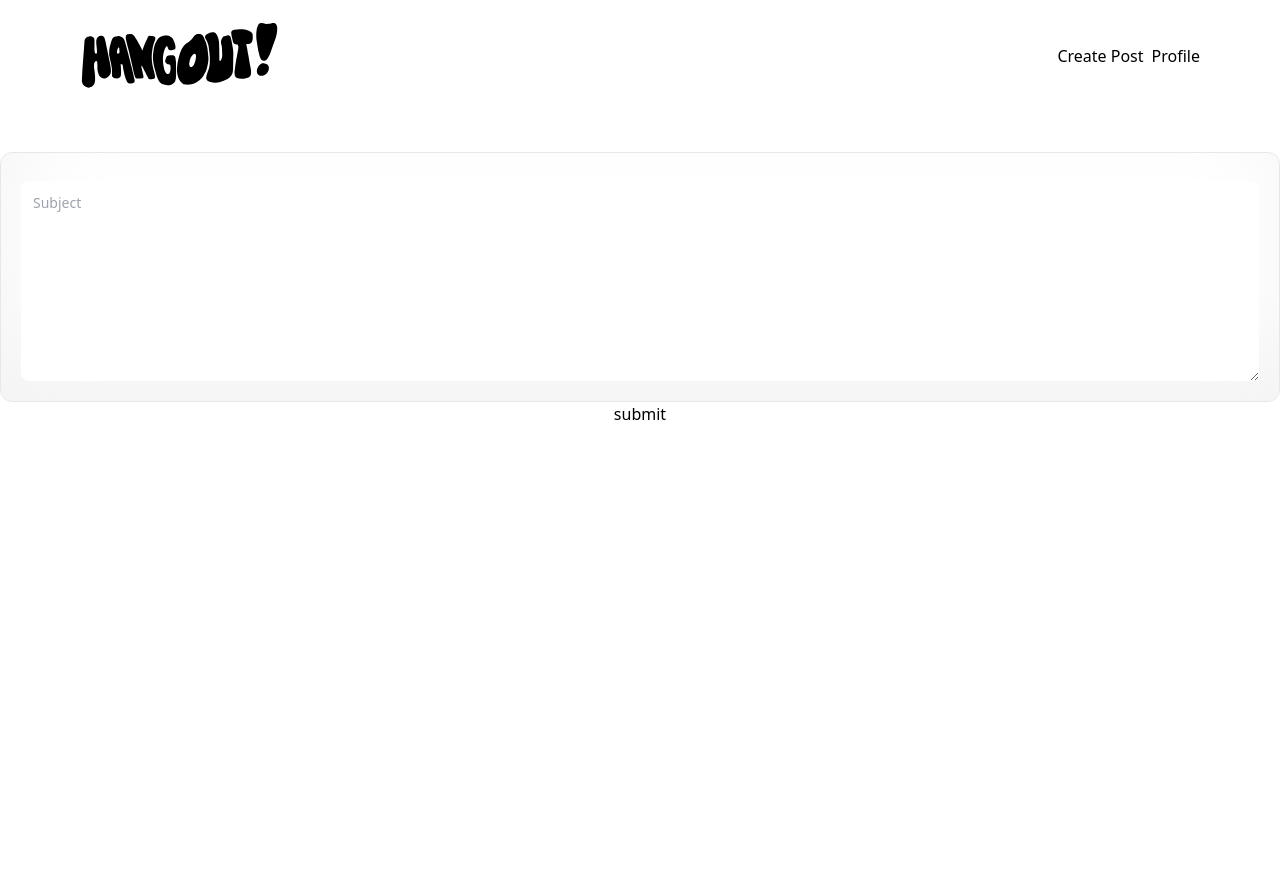
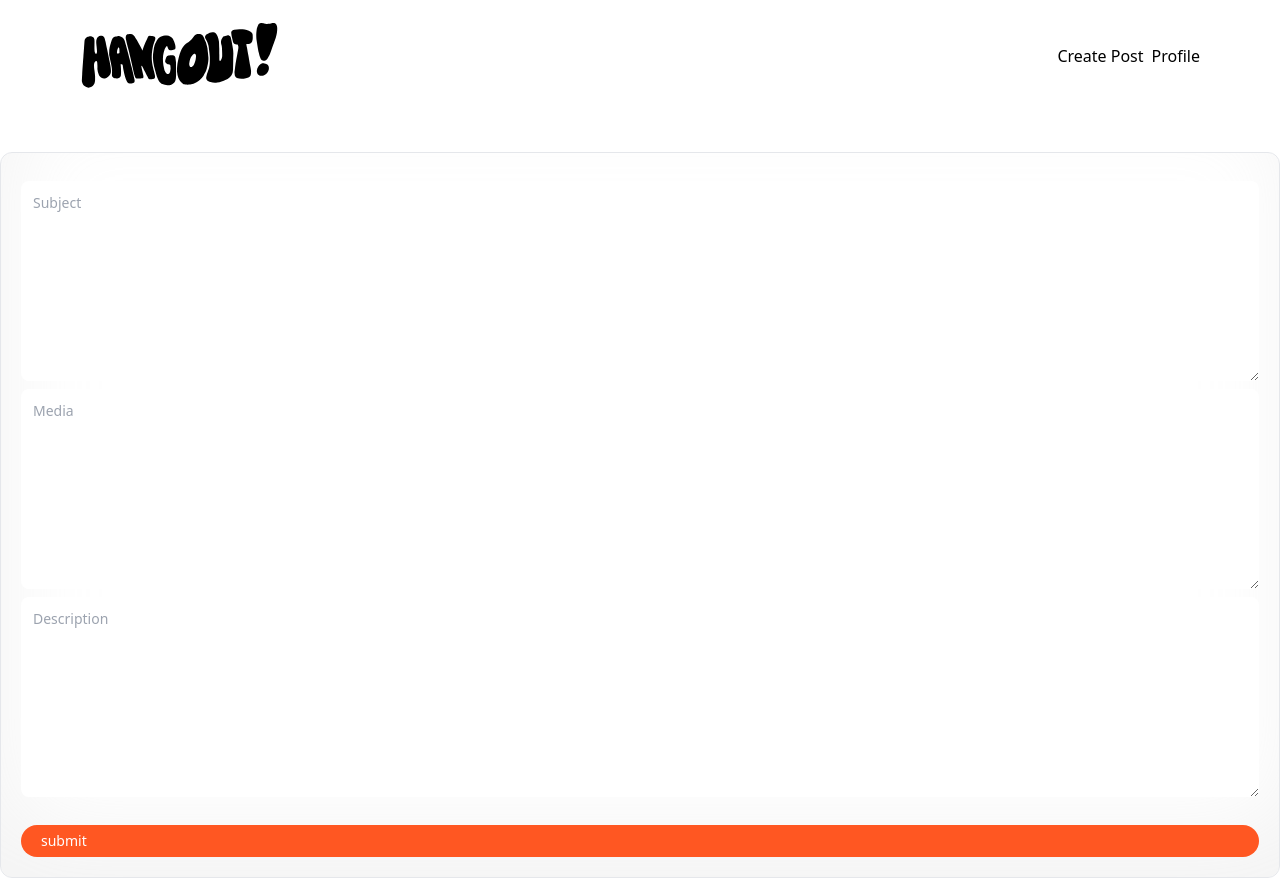
Before and after one commit to enternal-L/hang-out, a Next.js app: page /Home/Create in a window 1280 px wide. Before the commit the page ends 800 px from the top, so only its background shows below. Built offline with nearby package versions, Linux system fonts and the light colour scheme; no server answers.

Commit message:
added textarea for form

```diff
--- a/app/Home/Create/page.jsx
+++ b/app/Home/Create/page.jsx
@@ -54,7 +54,6 @@ const Creating = () => {
             submitting={submitting}
             handleSubmit={CreatePrompt}
             />
-            <button type='submit'>submit</button>
         </>
     )
 }
--- a/app/api/prompt/new/route.js
+++ b/app/api/prompt/new/route.js
@@ -1,14 +1,13 @@
 import {connectToDB} from "@utils/mongodb";
-import prompt from "@models/prompt";
+import Prompt from "@models/prompt";
 
 export const POST = async (request) => {
-    const {userId, prompt, subject, media, description} = await request.json();
+    const {userId, subject, media, description} = await request.json();
 
     try{
         await connectToDB();
         const newPrompt = new Prompt({
             creator: userId,
-            prompt,
             subject,
             media,
             description
--- a/components/Feed.jsx
+++ b/components/Feed.jsx
@@ -1,7 +1,6 @@
 "use client";
 import {useState, useEffect} from "react"
 import Image from "next/image";
-//import PromptCard
 
 const Feed = () => {
 
--- a/components/Form.jsx
+++ b/components/Form.jsx
@@ -1,3 +1,5 @@
+import Link from "next/link"
+
 //form
 const Form = ({ post, setPost, submitting, handleSubmit}) => {
     return (
@@ -5,16 +7,30 @@ const Form = ({ post, setPost, submitting, handleSubmit}) => {
           <form onSubmit={handleSubmit} className='mt-10 w-full max-w-2x1 flex flex-col gap-7 glassmorphism'>
             <label>
               <textarea
-                value={post.prompt}
-
-                /////
-
-                onChange={(e) => setPost({...post, prompt: e.target.value})}
+                value={post.subject}
+                onChange={(e) => setPost({...post, subject: e.target.value})}
                 placeholder='Subject'
                 required
                 className='form_textarea'
               />
+              <textarea
+                value={post.media}
+                onChange={(e) => setPost({...post, media: e.target.value})}
+                placeholder='Media'
+                className='form_textarea'
+              />
+              <textarea
+                value={post.description}
+                onChange={(e) => setPost({...post, description: e.target.value})}
+                placeholder='Description'
+                className='form_textarea'
+              />
             </label>
+            <Link href="/Home"
+            disabled={submitting}
+            className='px-5 py-1.5 text-sm bg-primary-orange rounded-full text-white'
+          > submit
+          </Link>
           </form>
       </section>
     )
```
